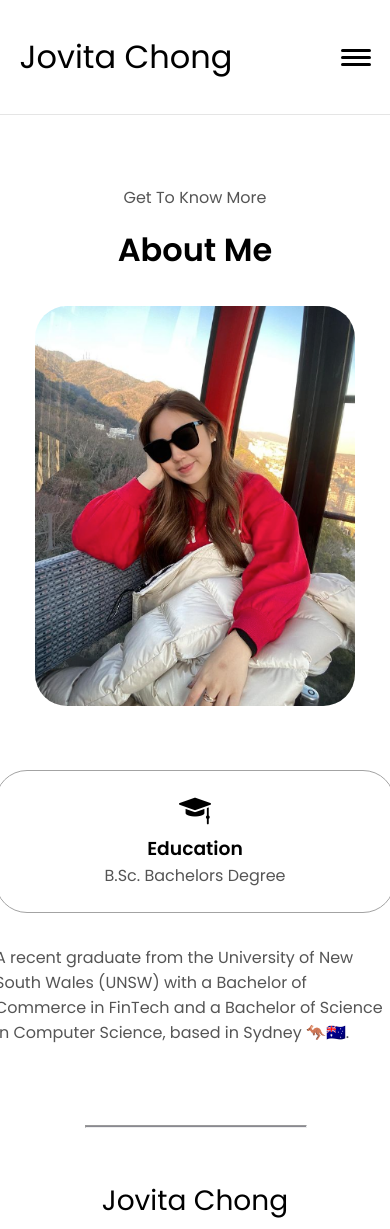
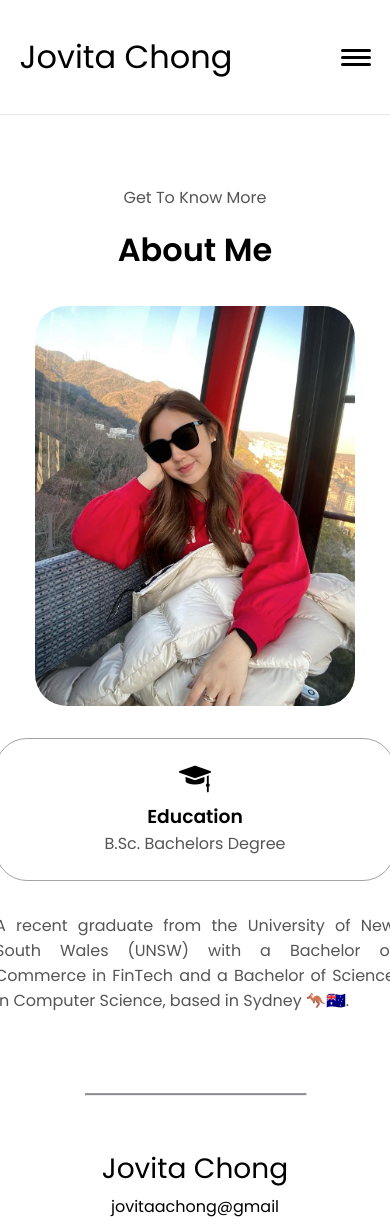
Before and after one commit to jovitachong/portfolio, a React (Create React App) app: page /about in a window 390 px wide. Shown: the top 1229 px of the page. Built offline with nearby package versions, Linux system fonts and the light colour scheme.

Commit message:
Wed changes

```diff
--- a/src/App.css
+++ b/src/App.css
@@ -176,6 +176,7 @@
 
 .section-container {
   display: flex;
+  margin-top: 2rem;
 }
 
 /* PROFILE SECTION */
@@ -193,7 +194,7 @@
 
 .section__pic-container {
   display: flex;
-  margin: 2rem auto;
+  /* margin: 2rem auto; */
   /* width: 60vw;
   height: 60vw;
   margin: auto 0; */
@@ -623,6 +624,9 @@
   /* margin-bottom: 1rem; */
 }
 
+/* section {
+  margin: 0 5%;
+} */
 /* RESPONSIVE SCREENS */
 
 /* Tablet screens */
@@ -883,11 +887,13 @@
   }
 
   .section__pic-container {
-    margin: 2rem auto;
-    /* margin: 0 auto; */
+    margin: 0 auto;
     justify-content: center;
   }
+
+  .about-details-container {
+    text-align: justify;
+    word-wrap: break-word;
+  }
+
 }
-
-/*
-media queries */
```
